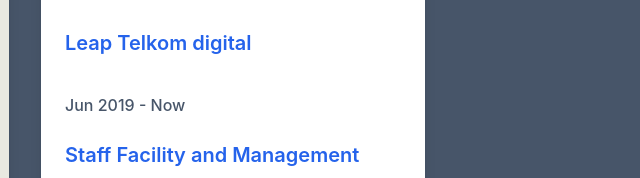
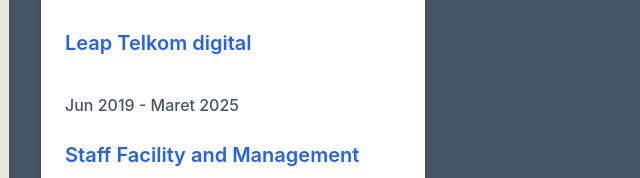
Before and after one commit to mrizkys6/portopolio-website, a website: page index.html in a window 1280 px wide. Shown: the part 4699-4877 px from the top of the page, 615-1255 px from the left. Drawn offline with Linux system fonts and the light colour scheme.

Commit message:
update porto

```diff
--- a/index.html
+++ b/index.html
@@ -381,7 +381,7 @@
                         <img src="dist/img/pengalaman/leap.png" alt="Programing" class="w-full" />
                         <div class="py-8 px-6">
                             <h3 class="mb-3 block text-xl font-semibold"><a href="http://g.co/kgs/P7WQn9" class="text-blue-600">Leap Telkom digital </a></h3>
-                            <p class="mb-6 text-base font-medium text-slate-600"><br />Jun 2019 - Now</p>
+                            <p class="mb-6 text-base font-medium text-slate-600"><br />Jun 2019 - Maret 2025</p>
                             <h3 class="mb-3 block text-xl font-semibold"><a href="http://youtu.be/dT5jENwgeLA" class="text-blue-600">Staff Facility and Management</a></h3>
                             <p class="mb-6 text-base font-medium text-slate-600">
                                 *carry out routine network checks.<br />* prepare office events and meetings.<br />* resolve network problems. <br />* prepare the facilities and property of a team.<br />
```
